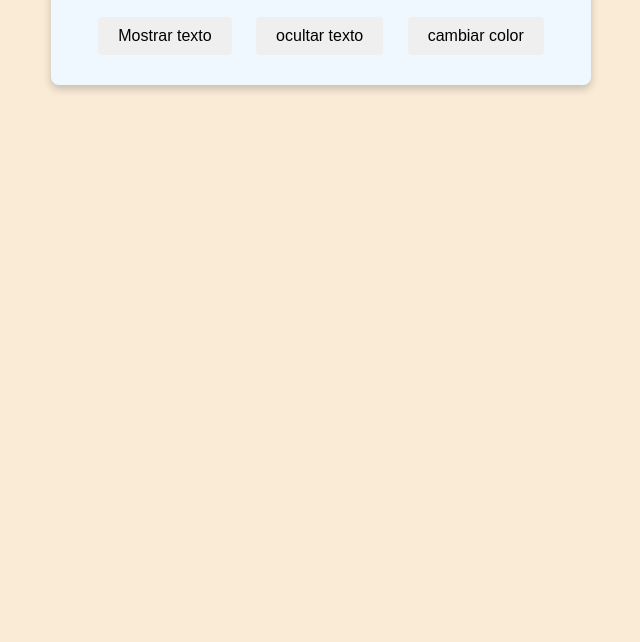
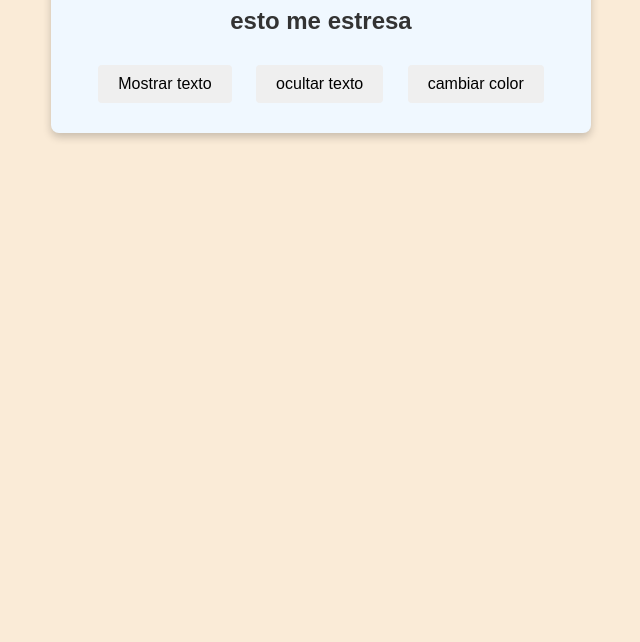
Before and after one commit to Sanpaocasal/paginaweb, a plain HTML site: page index.html in a window 1280 px wide. Shown: the part 158-800 px from the top of the page, without its empty margins (319-959 px from the left). Drawn offline with nearby package versions, Linux system fonts and the light colour scheme.

Commit message:
segundo archivo

```diff
--- a/index.html
+++ b/index.html
@@ -9,6 +9,7 @@
 <body>
     <div class="container">
         <h1> Aprende funciones Básicas con JQuery</h1>
+        <h2>esto me estresa</h2>
         <button id="show-text">Mostrar texto</button>
         <button id="hide-text">ocultar texto</button>
         <button id="change-text">cambiar color</button>
```
